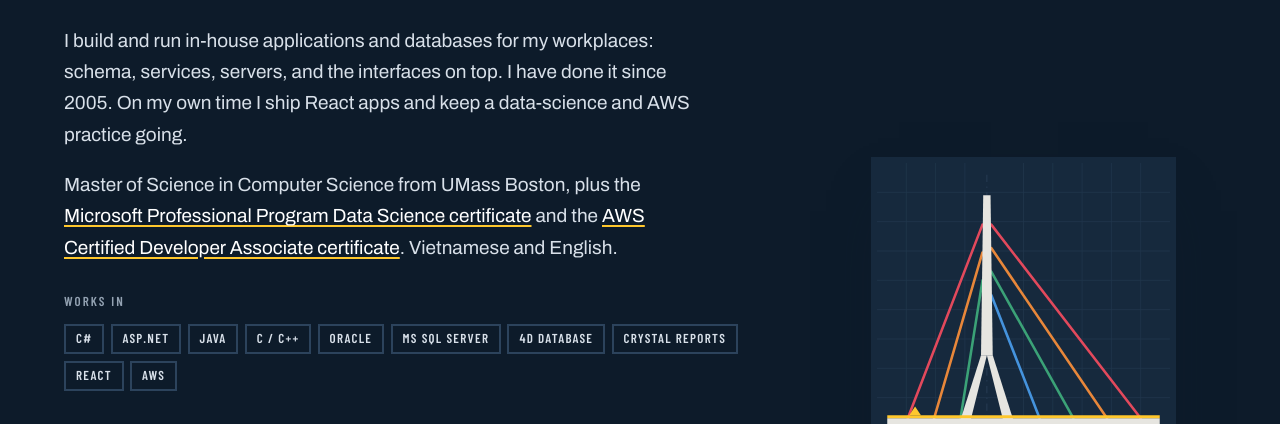
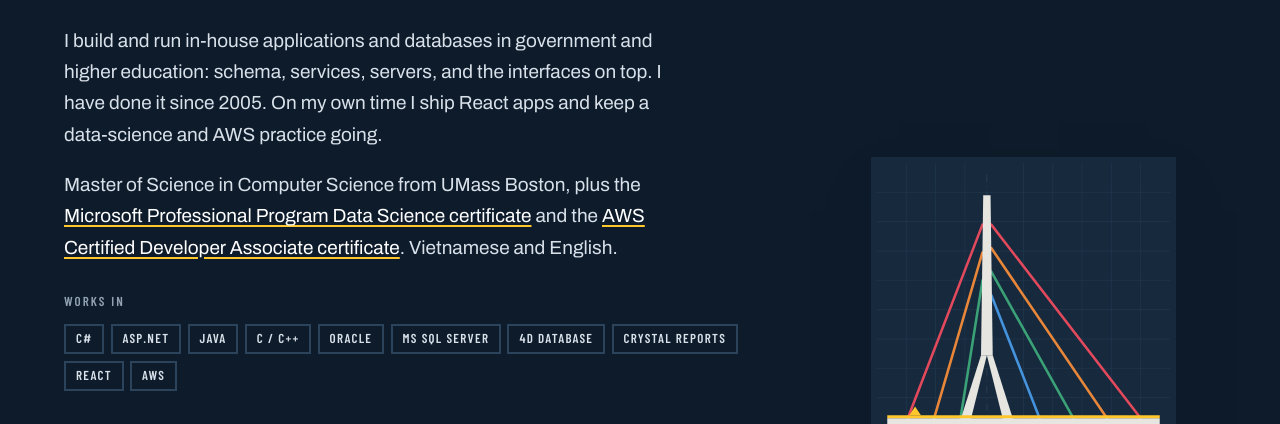
Before and after one commit to vunguyen0104/personal-website, a plain HTML site: page index.html in a window 1280 px wide. Shown: the part 337-761 px from the top of the page. Drawn offline with nearby package versions, Linux system fonts and the light colour scheme.

Commit message:
Reword employer references in the meta description and hero intro
"for my workplaces" becomes "in government and higher education" in both the
search-result description and the opening paragraph.

Co-Authored-By: Claude Opus 5 <noreply@anthropic.com>

```diff
--- a/index.html
+++ b/index.html
@@ -5,7 +5,7 @@
     <meta charset="utf-8">
     <meta name="viewport" content="width=device-width, initial-scale=1">
     <title>Vu Nguyen — Database Developer + Software Engineer</title>
-    <meta name="description" content="Vu Nguyen builds and runs in-house applications and databases for my workplaces, and has since 2005. Projects, work history, degrees and certificates.">
+    <meta name="description" content="Vu Nguyen builds and runs in-house applications and databases in government and higher education, and has since 2005. Projects, work history, degrees and certificates.">
     <meta name="theme-color" content="#0d1b2a">
     <link rel="canonical" href="https://vunguyen.io/">
     <meta property="og:type" content="website">
@@ -92,7 +92,7 @@
                 <p class="panel__role">Database Developer&nbsp;+ Software Engineer</p>
 
                 <div class="panel__intro">
-                    <p>I build and run in-house applications and databases for my workplaces: schema, services, servers, and the interfaces on top. I have done it since 2005.
+                    <p>I build and run in-house applications and databases in government and higher education: schema, services, servers, and the interfaces on top. I have done it since 2005.
                         On my own time I ship React apps and keep a data-science and AWS practice going.</p>
                     <p>Master of Science in Computer Science from UMass Boston, plus the
                         <a href="certificates/MPP_Data_Science_Certificate_Letter.pdf" target="_blank" rel="noopener">Microsoft Professional Program Data Science certificate</a>
```
